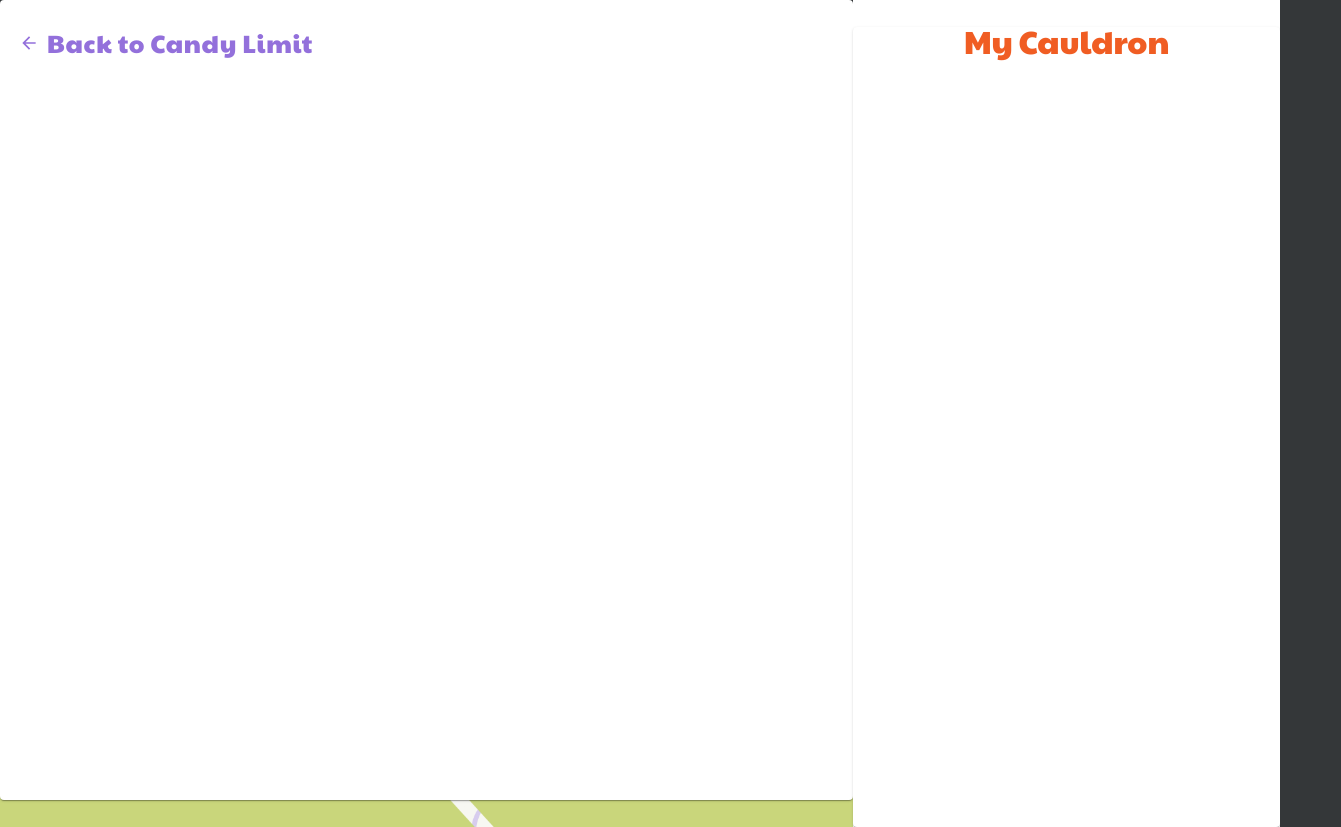
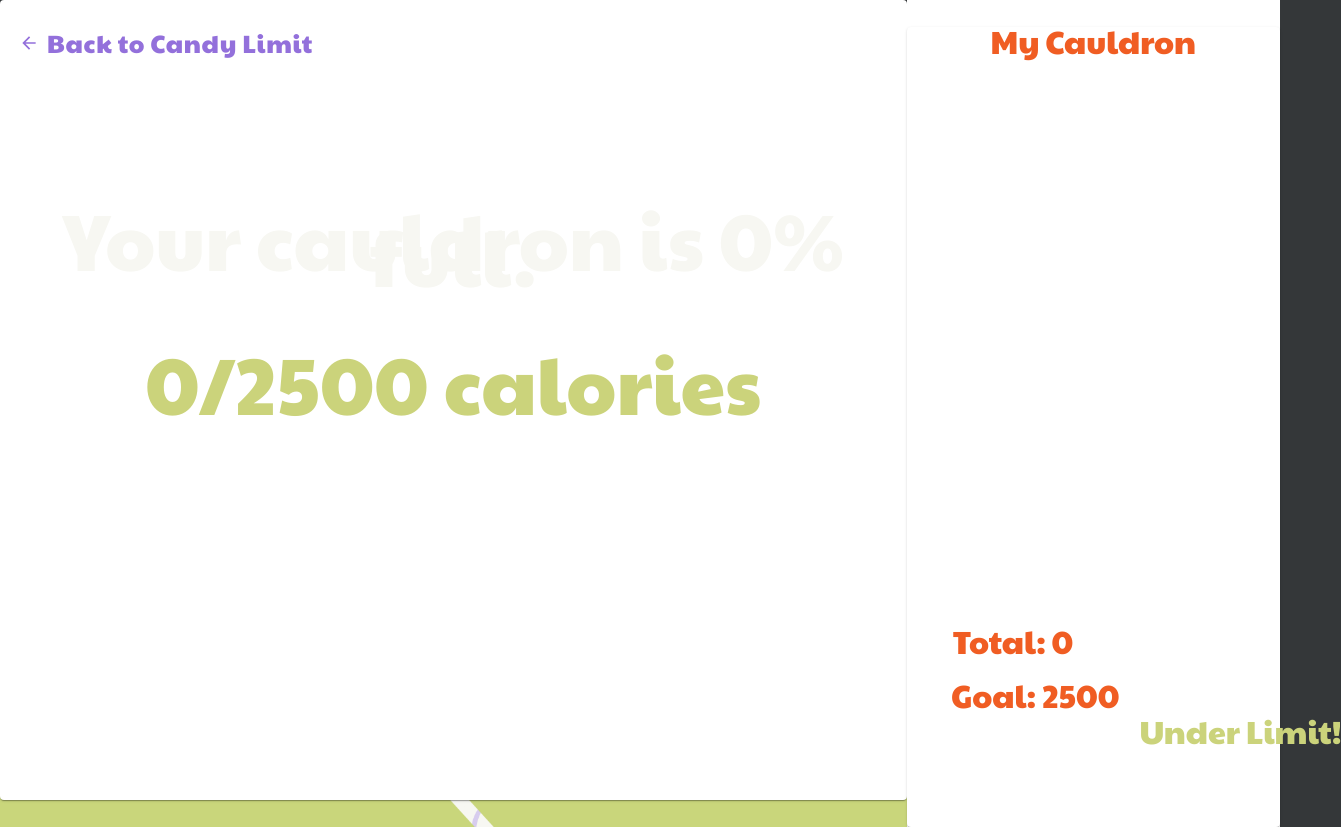
Before and after one commit to denilpoudel/Cauldron, a React (Create React App) app in the folder frontend/: page /tracker in a window 1280 px wide. Shown: the whole page, 1341 px wide, since content can reach past the window. Built offline with nearby package versions, Linux system fonts and the light colour scheme.

Commit message:
created columns for tracker and example page

```diff
--- a/frontend/src/components/Pages/Tracker.js
+++ b/frontend/src/components/Pages/Tracker.js
@@ -2,7 +2,6 @@ import React from 'react'
 import "./style.css"
 import {Link} from 'react-router-dom';
 import Button from '@mui/material/Button';
-import { styled } from '@mui/material/styles';
 import { makeStyles } from '@mui/styles';
 import Box from '@mui/material/Box';
 import Paper from '@mui/material/Paper';
@@ -33,8 +32,8 @@ export default function Tracker() {
     const classes = useStyles();
     return (
         <Box sx={{ flexGrow: 1 }}>
-            <Grid container spacing={0} style={{backgroundColor: 'transparent', boxShadow: 'none'}}>
-                <Grid item xs={8}>
+            <Grid container spacing={0}>
+                <Grid item xs={8.5}>
                     <Paper className = {classes.paper1}>
                         <div>
                             <div style={{display: 'flex', alignItems: 'left', padding: '15px'}}>
@@ -45,12 +44,23 @@ export default function Tracker() {
                             </Link>
                             </div>
                         </div>
+                        <div class = "center">
+                            <h1 style={{fontSize: "500%"}}>Your cauldron is 0% full.</h1>
+                            <h4 style={{fontSize: "500%"}}>0/2500 calories</h4>
+                        </div>
                     </Paper>
                 </Grid>
-                <Grid item xs={4} style={{backgroundColor: 'white', boxShadow: 'none'}}>
+                <Grid item xs={3.5} style={{backgroundColor: 'white', boxShadow: 'none'}}>
                     <Paper className = {classes.paper2}>
                         <div>
                             <h2>My Cauldron</h2>
+                        </div>
+                        <div style={{position: 'absolute', bottom: '0', paddingBottom: '5%'}}>
+                            <h2 style={{paddingLeft: '25%', whiteSpace: 'nowrap'}}>Total: 0</h2>
+                            <h2 style={{paddingLeft: '25%', whiteSpace: 'nowrap'}}>Goal: 2500</h2>
+                        </div>
+                        <div style={{position: 'absolute', bottom: '0', paddingBottom: '1%'}}>
+                            <h4 style={{paddingLeft: '110%', whiteSpace: 'nowrap'}}>Under Limit!</h4>
                         </div>
                     </Paper>
                 </Grid>
```
